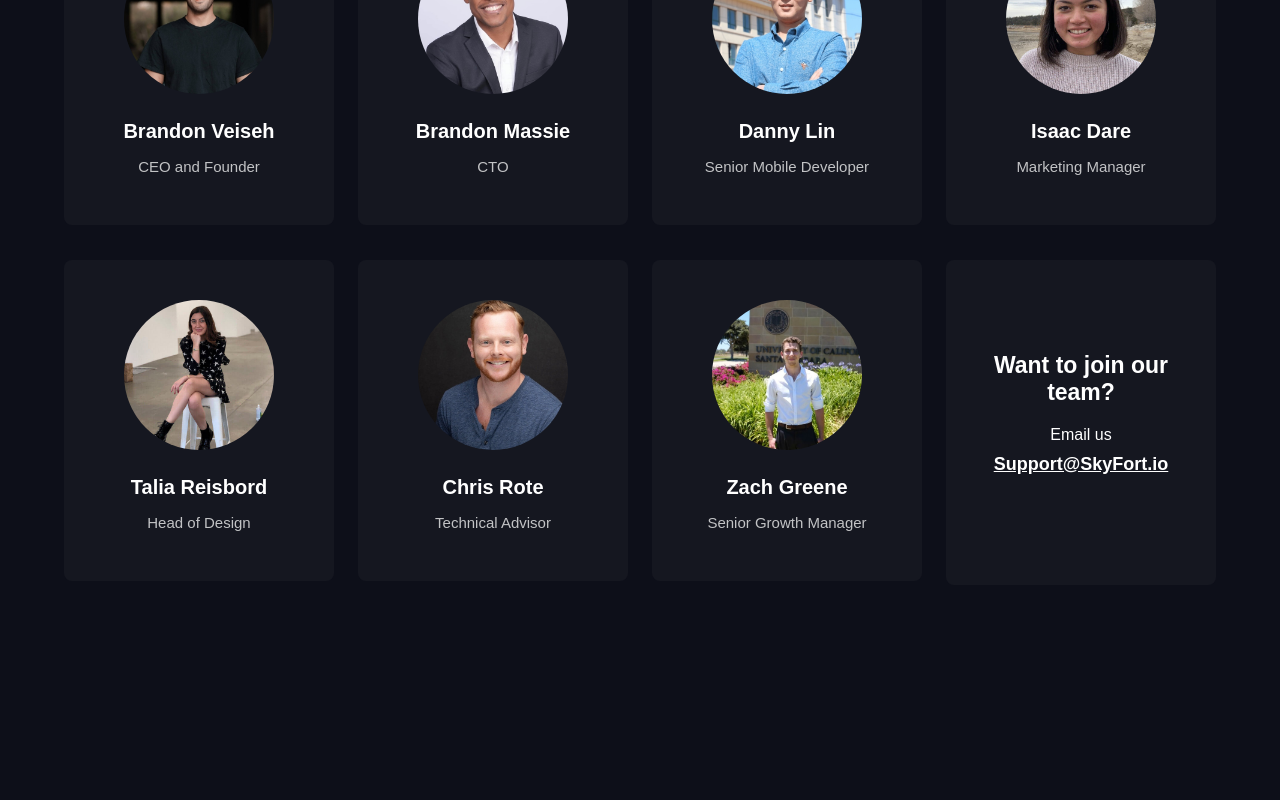
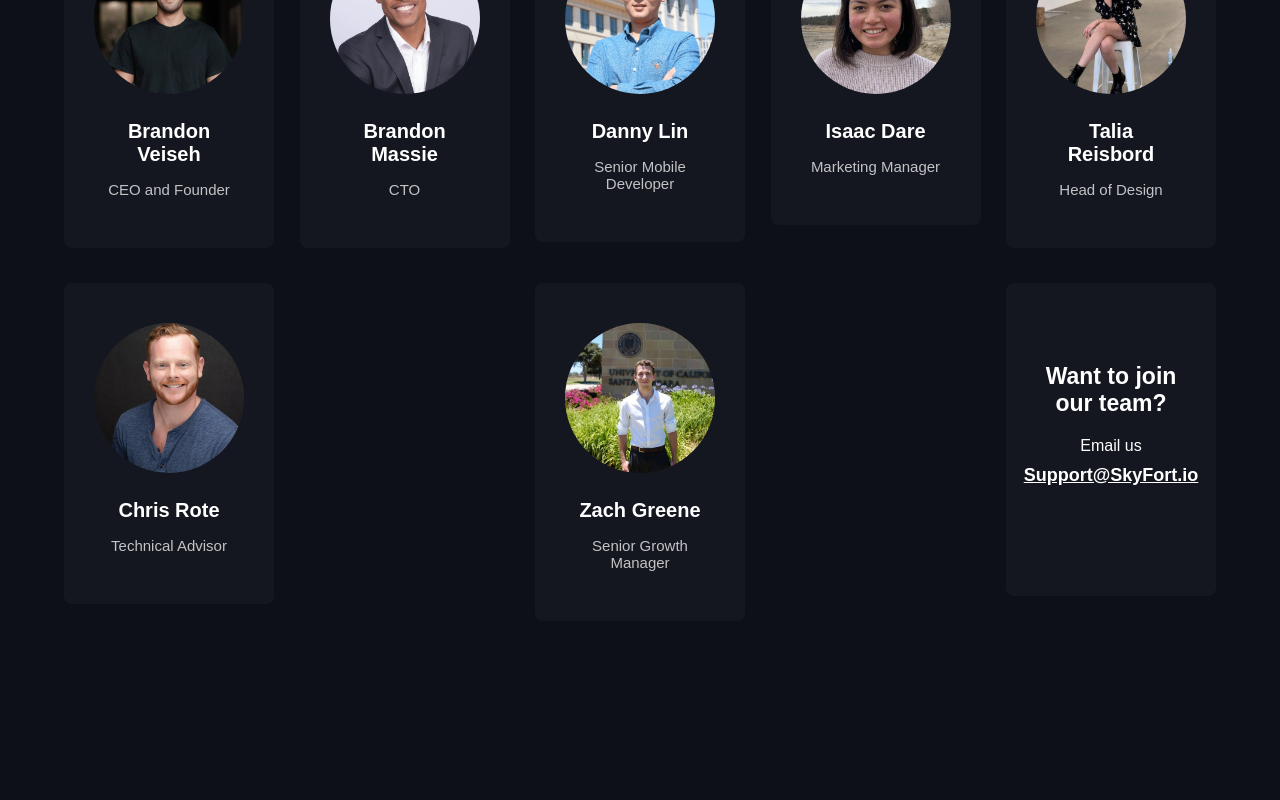
Before and after one commit to laurengus17/skyfort_heroku_repo, a React (Create React App) app: page / in a window 1280 px wide. Shown: the part 1012-1812 px from the top of the page. Built offline with nearby package versions, Linux system fonts and the light colour scheme.

Commit message:
employee test

```diff
--- a/src/components/Employees/Employees.css
+++ b/src/components/Employees/Employees.css
@@ -27,7 +27,7 @@
     display: flex;
     flex-direction: column;
     height: 100%;
-    width: 210px;
+    width: 150px;
     margin-bottom: 35px;
     border-radius: 8px;
     padding-top: 40px;
```
Also changed, not shown: src/components/AboutLanding/AboutLanding.js (+1 -10 lines).
